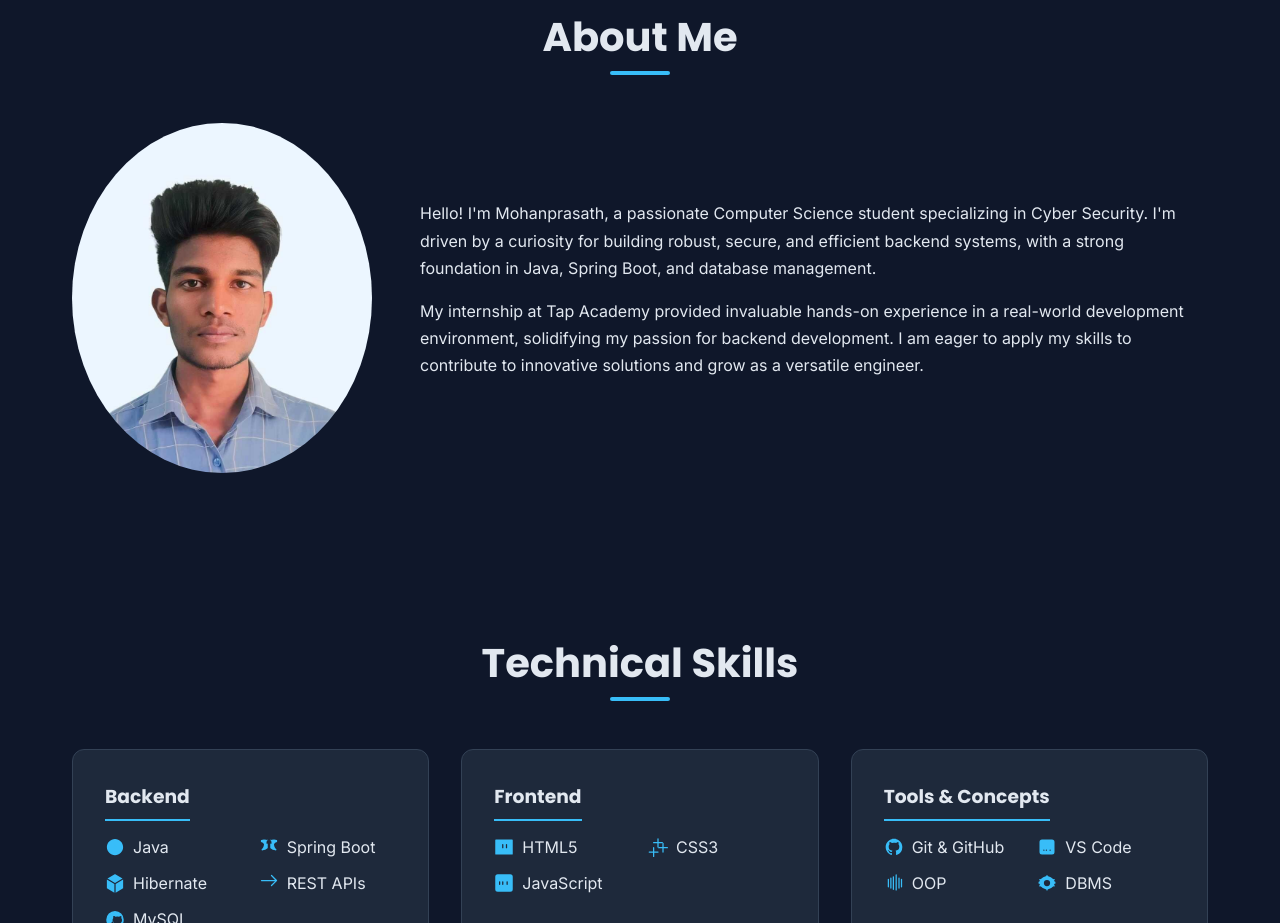
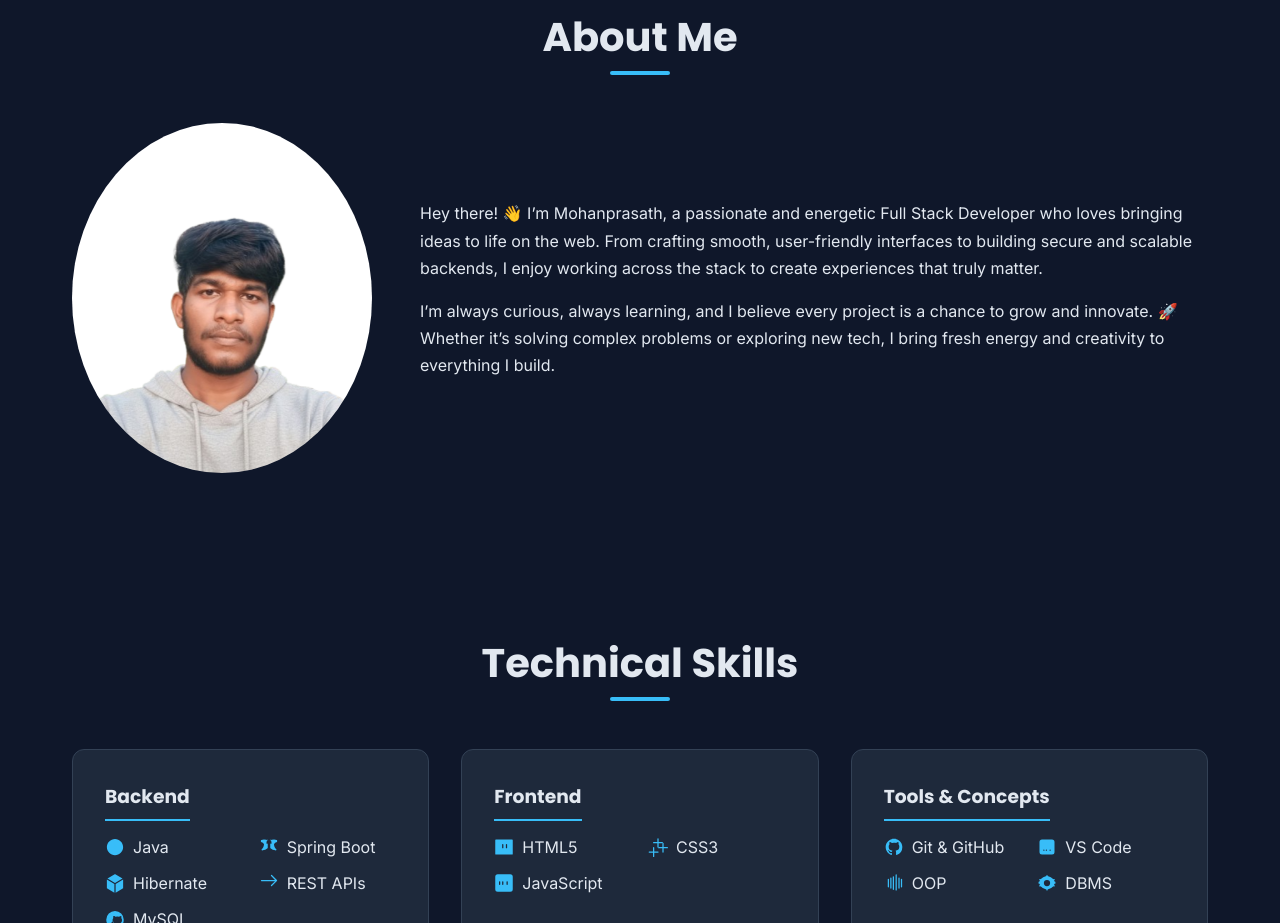
Before and after one commit to MohanprasathRathinam/My-portfolio, a plain HTML site: page index.html in a window 1280 px wide. Shown: the part 940-1863 px from the top of the page. Drawn offline with Linux system fonts and the light colour scheme.

Commit message:
Update about me section and profile picture

```diff
--- a/index.html
+++ b/index.html
@@ -61,8 +61,8 @@
             <div class="about-container">
                 <div class="about-image animate-on-scroll" data-animation-direction="from-left" data-animation-delay="1"></div>
                 <div class="about-text animate-on-scroll" data-animation-direction="from-right" data-animation-delay="2">
-                    <p>Hello! I'm Mohanprasath, a passionate Computer Science student specializing in Cyber Security. I'm driven by a curiosity for building robust, secure, and efficient backend systems, with a strong foundation in Java, Spring Boot, and database management.</p>
-                    <p>My internship at Tap Academy provided invaluable hands-on experience in a real-world development environment, solidifying my passion for backend development. I am eager to apply my skills to contribute to innovative solutions and grow as a versatile engineer.</p>
+                    <p>Hey there! 👋 I’m Mohanprasath, a passionate and energetic Full Stack Developer who loves bringing ideas to life on the web. From crafting smooth, user-friendly interfaces to building secure and scalable backends, I enjoy working across the stack to create experiences that truly matter.</p>
+                    <p>I’m always curious, always learning, and I believe every project is a chance to grow and innovate. 🚀 Whether it’s solving complex problems or exploring new tech, I bring fresh energy and creativity to everything I build.</p>
                 </div>
             </div>
         </section>
--- a/style.css
+++ b/style.css
@@ -294,7 +294,7 @@ body {
     width: 300px;
     height: 350px;
     flex-shrink: 0;
-    background-image: url('mohan photo.jpg');
+    background-image: url('mr photo.png');
     background-size: cover;
     background-position: center;
     border-radius: 50%;
```
Also changed, not shown: mr photo.png (added).
